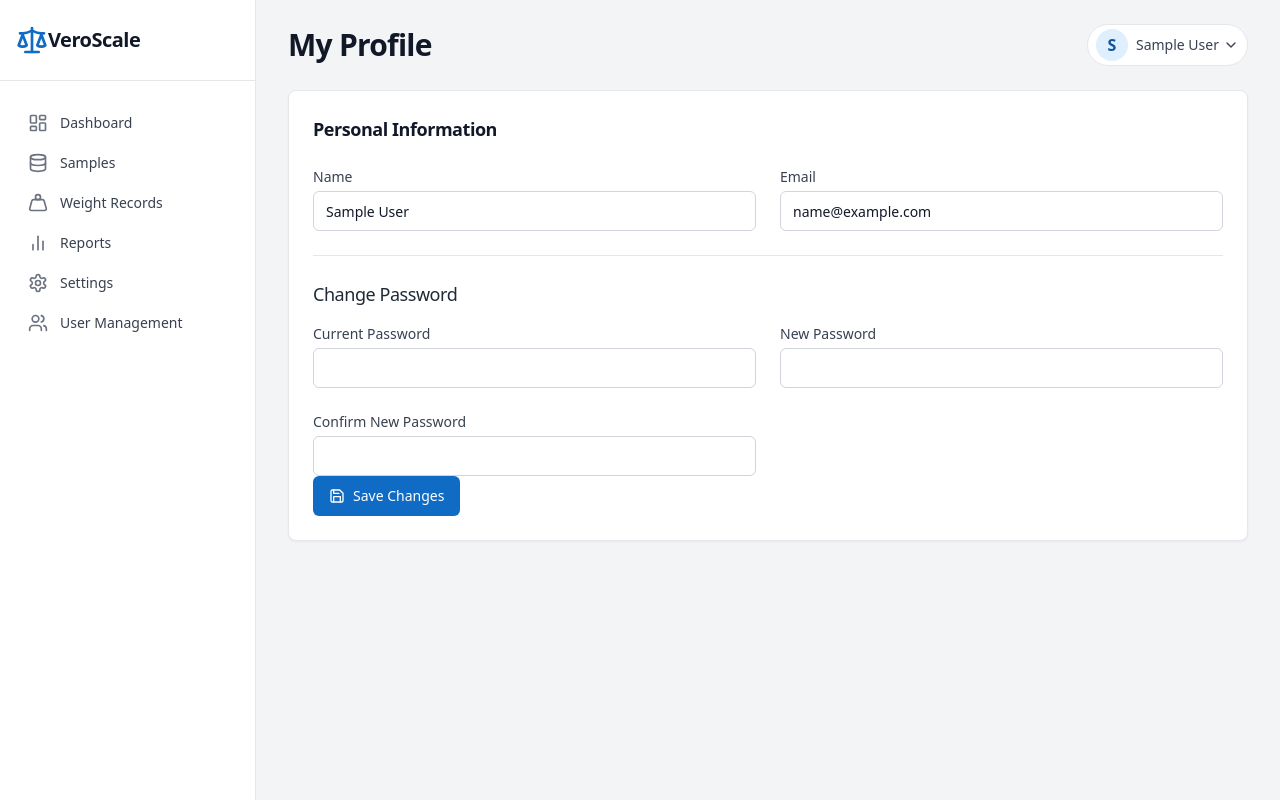
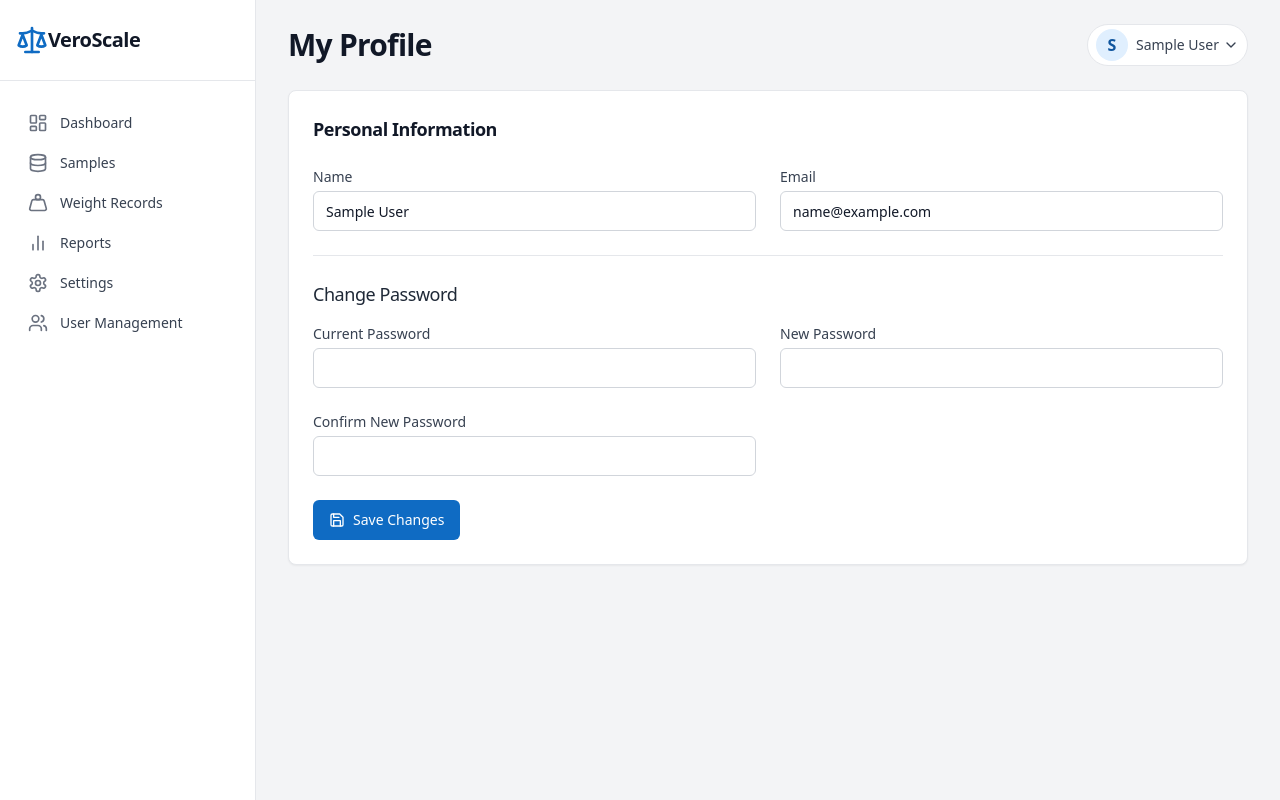
Before and after one commit to badadarr/veroscale-app, a Next.js app: page /profile in a window 1280 px wide. Built offline with nearby package versions, Linux system fonts and the light colour scheme; sample sign-in values are in the browser's storage.

Commit message:
Fixing spasi dari button save changes dan text field confirm password

```diff
--- a/pages/profile/index.tsx
+++ b/pages/profile/index.tsx
@@ -191,14 +191,15 @@ export default function Profile() {
                                         type="password"
                                         value={formData.confirmPassword}
                                         onChange={(e) => setFormData({ ...formData, confirmPassword: e.target.value })}
-                                        error={errors.confirmPassword}
-                                    />
+                                        error={errors.confirmPassword} />
                                 </div>
 
-                                <Button type="submit" disabled={loading}>
-                                    <Save className="h-4 w-4 mr-2" />
-                                    {loading ? 'Saving...' : 'Save Changes'}
-                                </Button>
+                                <div className="mt-6">
+                                    <Button type="submit" disabled={loading}>
+                                        <Save className="h-4 w-4 mr-2" />
+                                        {loading ? 'Saving...' : 'Save Changes'}
+                                    </Button>
+                                </div>
                             </div>
                         </form>
                     </CardContent>
```
